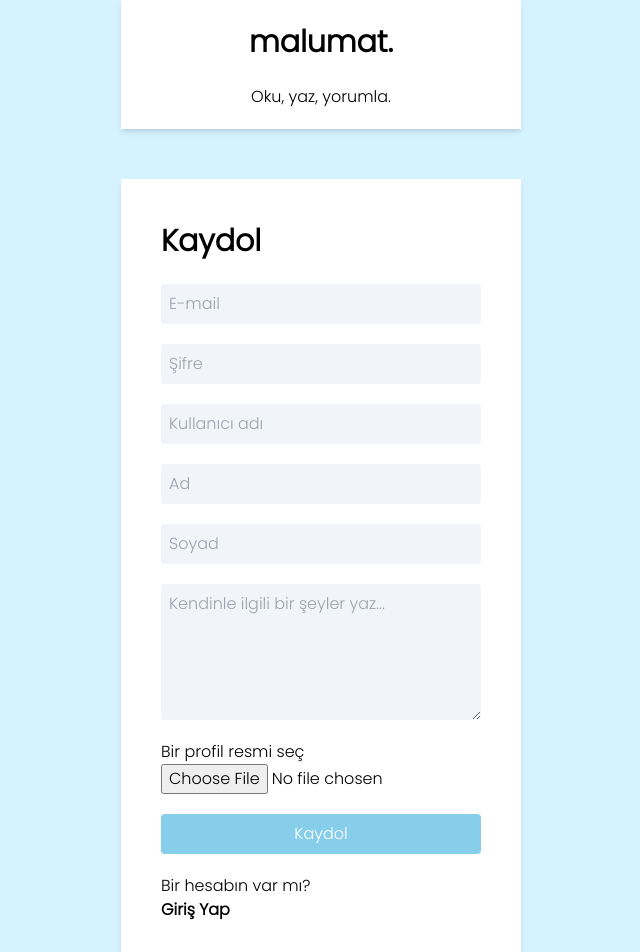
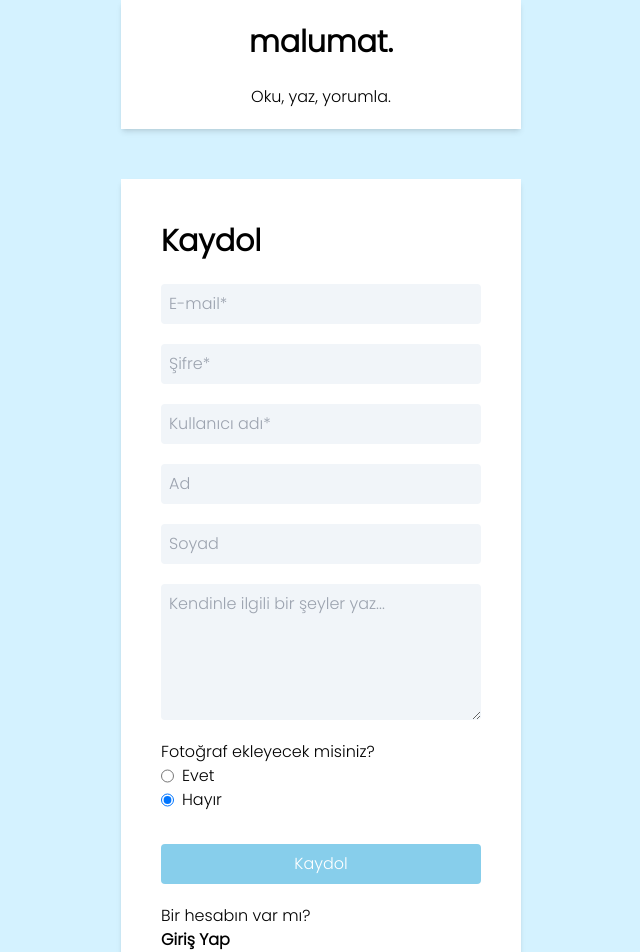
Before and after one commit to dgkanygn/malumat-frontend, a React (Vite) app: page /register in a window 1280 px wide. Shown: the top 952 px of the page, without its empty margins (319-959 px from the left). Built offline with nearby package versions, Linux system fonts and the light colour scheme; no server answers.

Commit message:
Added optional fields and default images for profiles and posts.

```diff
--- a/src/components/NewComment.jsx
+++ b/src/components/NewComment.jsx
@@ -22,6 +22,7 @@ export const NewComment = ({ id, setPostComments, postComments, image }) => {
 
   const sendComment = async () => {
     try {
+      if (comment && comment !== " ") {
         const res = await createCommentReq({
           comment,
           postId: id,
@@ -30,6 +31,7 @@ export const NewComment = ({ id, setPostComments, postComments, image }) => {
         });
         setPostComments([...postComments, res.data.newComment]);
         setComment("");
+      }
     } catch (error) {
       console.log(error);
     }
@@ -43,7 +45,7 @@ export const NewComment = ({ id, setPostComments, postComments, image }) => {
             <div className="relative w-full h-full">
               <img
                 class="absolute inset-0 w-full h-full object-cover rounded"
-                src={!image ? pic : image}
+                src={image === " " ? pic : image}
                 alt=""
               />
             </div>
--- a/src/components/PostCard.jsx
+++ b/src/components/PostCard.jsx
@@ -18,6 +18,9 @@ export const PostCard = ({
 }) => {
   const isOwner = param === author;
 
+  const link =
+    "https://res.cloudinary.com/dszyogrt7/image/upload/v1698925680/ybtqchgxz9ybhpyjkxji.png";
+
   return (
     <>
       <Flex
@@ -31,8 +34,7 @@ export const PostCard = ({
             <Link to={`/post/${id}`}>
               <img
                 class="absolute inset-0 w-full h-full object-cover rounded"
-                // w-72
-                src={!image ? link : image}
+                src={image === " " ? link : image}
                 alt=""
               />
             </Link>
--- a/src/components/ProfileButton.jsx
+++ b/src/components/ProfileButton.jsx
@@ -67,7 +67,7 @@ export const ProfileButton = ({ username, image, toggle }) => {
             <div className="relative w-full h-full">
               <img
                 class="absolute inset-0 w-full h-full object-cover rounded"
-                src={!image ? pic : image}
+                src={image === " " ? pic : image}
                 alt=""
               />
             </div>
--- a/src/pages/Home.jsx
+++ b/src/pages/Home.jsx
@@ -227,7 +227,7 @@ export const Home = () => {
                 Gönderiler
               </Text>
 
-              <Flex direction={"flex-col"} gap={"gap-20"}>
+              <Flex direction={"flex-col-reverse"} gap={"gap-20"}>
                 {features.length > 0 ? (
                   features.map((feature, index) => (
                     <PostCard
--- a/src/pages/NewPost.jsx
+++ b/src/pages/NewPost.jsx
@@ -31,6 +31,8 @@ export const NewPost = () => {
   const [title, setTitle] = useState("");
   const [description, setDescription] = useState("");
   const [image, setImage] = useState("");
+
+  const [checkBox, setCheckBox] = useState(false);
 
   const formData = new FormData();
 
@@ -80,7 +82,7 @@ export const NewPost = () => {
           <Flex direction={"flex-col"} gap={"gap-5"}>
             <Flex direction={"flex-col"}>
               <Input
-                placeholder={"Başlık"}
+                placeholder={"Başlık*"}
                 value={title}
                 onChange={(e) => setTitle(e.target.value)}
                 type="text"
@@ -96,15 +98,41 @@ export const NewPost = () => {
                 maxLength="65"
               />
             </Flex>
-            <Flex direction={"flex-col"}>
-              <Text>Post Image</Text>
-              <input
-                type="file"
-                onChange={(e) => setImage(e.target.files[0])}
-              />
+            <Flex direction={"flex-col"} gap={"gap-3"}>
+              <Flex direction={"flex-col"}>
+                <Text>Fotoğraf ekleyecek misiniz?</Text>
+                <Flex direction={"flex-row"} gap={"gap-2"}>
+                  <input
+                    type="radio"
+                    id="yes"
+                    value="true"
+                    onChange={(e) => setCheckBox(e.target.value === "true")}
+                    checked={checkBox}
+                  />
+                  <label for="yes">Evet</label>
+                </Flex>
+                <Flex direction={"flex-row"} gap={"gap-2"}>
+                  <input
+                    type="radio"
+                    id="no"
+                    value="false"
+                    onChange={(e) => setCheckBox(e.target.value === "true")}
+                    checked={!checkBox}
+                  />
+                  <label for="no">Hayır</label>
+                </Flex>
+              </Flex>
+              <Flex>
+                {checkBox && (
+                  <input
+                    type="file"
+                    onChange={(e) => setImage(e.target.files[0])}
+                  />
+                )}
+              </Flex>
             </Flex>
             <TextArea
-              placeholder={"Gönderi"}
+              placeholder={"Gönderi*"}
               value={post}
               onChange={(e) => setPost(e.target.value)}
             />
--- a/src/pages/Post.jsx
+++ b/src/pages/Post.jsx
@@ -180,7 +180,11 @@ export const Post = () => {
                   <div className="relative w-full h-full">
                     <img
                       class="absolute inset-0 w-full h-full object-cover rounded"
-                      src={!postData.authorImage ? pic : postData.authorImage}
+                      src={
+                        postData.authorImage === " "
+                          ? pic
+                          : postData.authorImage
+                      }
                       alt=""
                     />
                   </div>
--- a/src/pages/Profile.jsx
+++ b/src/pages/Profile.jsx
@@ -129,7 +129,7 @@ export const Profile = () => {
                 <div className="relative w-full h-full">
                   <img
                     class="absolute inset-0 w-full h-full object-cover rounded"
-                    src={!profile.image ? pic : profile.image}
+                    src={profile.image === " " ? pic : profile.image}
                     alt=""
                   />
                 </div>
--- a/src/pages/Register.jsx
+++ b/src/pages/Register.jsx
@@ -20,20 +20,20 @@ export const Register = () => {
       label: "E-Mail",
       type: "text",
       name: "email",
-      placeholder: "E-mail",
+      placeholder: "E-mail*",
     },
     {
       label: "Password",
       type: "password",
       name: "password",
-      placeholder: "Şifre",
+      placeholder: "Şifre*",
     },
 
     {
       label: "Username",
       type: "text",
       name: "username",
-      placeholder: "Kullanıcı adı",
+      placeholder: "Kullanıcı adı*",
     },
     {
       label: "Name",
@@ -63,6 +63,8 @@ export const Register = () => {
   const formData2 = new FormData();
 
   const [errorMsg, setErrorMsg] = useState("");
+
+  const [checkBox, setCheckBox] = useState(false);
 
   formData2.append("email", formData.email);
   formData2.append("password", formData.password);
@@ -134,13 +136,39 @@ export const Register = () => {
                 />
               </Flex>
 
-              <Box>
-                <label htmlFor="">Bir profil resmi seç</label>
-                <input
-                  type="file"
-                  onChange={(e) => setImage(e.target.files[0])}
-                />
-              </Box>
+              <Flex direction={"flex-col"} gap={"gap-3"}>
+                <Flex direction={"flex-col"}>
+                  <Text>Fotoğraf ekleyecek misiniz?</Text>
+                  <Flex direction={"flex-row"} gap={"gap-2"}>
+                    <input
+                      type="radio"
+                      id="yes"
+                      value="true"
+                      onChange={(e) => setCheckBox(e.target.value === "true")}
+                      checked={checkBox}
+                    />
+                    <label for="yes">Evet</label>
+                  </Flex>
+                  <Flex direction={"flex-row"} gap={"gap-2"}>
+                    <input
+                      type="radio"
+                      id="no"
+                      value="false"
+                      onChange={(e) => setCheckBox(e.target.value === "true")}
+                      checked={!checkBox}
+                    />
+                    <label for="no">Hayır</label>
+                  </Flex>
+                </Flex>
+                <Flex>
+                  {checkBox && (
+                    <input
+                      type="file"
+                      onChange={(e) => setImage(e.target.files[0])}
+                    />
+                  )}
+                </Flex>
+              </Flex>
 
               {errorMsg && (
                 <p className="bg-red-100 p-3 text-red-700">{errorMsg}</p>
```
Also changed, not shown: src/components/Navbar.jsx (+0 -7 lines). Lines whose indentation alone changed are shown as unchanged.
